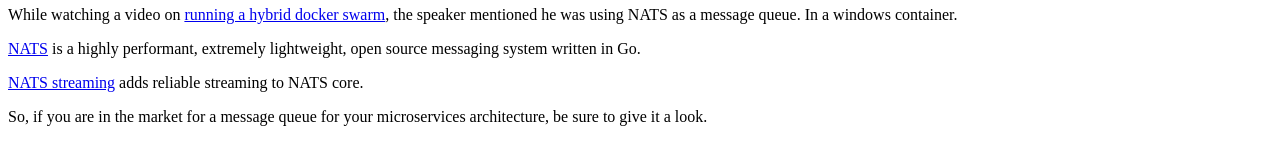
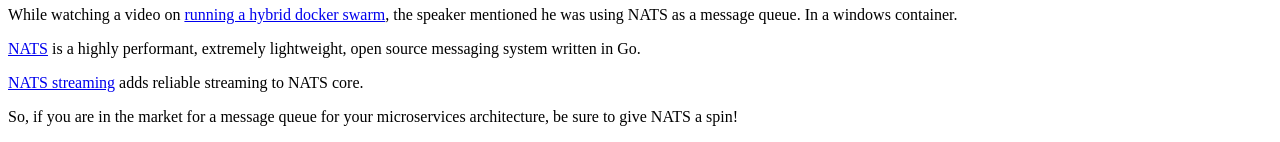
Before and after one commit to josephgardner/josephgardner.github.io, a Jekyll site: the page built from _posts/2017-04-30-nats.md, in a window 1280 px wide. Shown: the part 520-662 px from the top of the page. Built offline with Jekyll 4.4.1, drawn with Linux system fonts in a browser that asks for light colours; nearby versions of some CDN libraries; comment, search, counter and statistics services are not loaded; grey boxes are pictures that could not be loaded.

Commit message:
Created :_posts/2017-04-30-nats.md

```diff
--- a/_posts/2017-04-30-nats.md
+++ b/_posts/2017-04-30-nats.md
@@ -12,6 +12,6 @@
 
 [NATS streaming](https://nats.io/documentation/streaming/nats-streaming-intro/) adds reliable streaming to NATS core.
 
-So, if you are in the market for a message queue for your microservices architecture, be sure to give it a look.
+So, if you are in the market for a message queue for your microservices architecture, be sure to give NATS a spin!
 
 <iframe width="560" height="315" src="https://www.youtube.com/embed/NfL0WO44pqc" frameborder="0" allowfullscreen></iframe>
```
